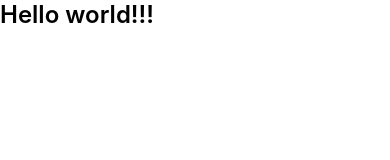
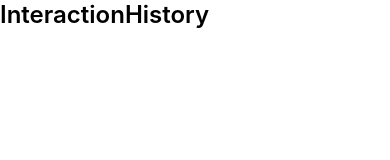
Before and after one commit to RushanCources/InteractionHistory, a React Native app in the folder interactio-history-rn/: screen / in a window 390 px wide. Shown: the top 160 px of the page. Built offline with nearby package versions, Linux system fonts and the light colour scheme.

Commit message:
test change & pr

```diff
--- a/interactio-history-rn/src/App.js
+++ b/interactio-history-rn/src/App.js
@@ -5,7 +5,7 @@ import {SafeAreaView, StyleSheet, Text,} from 'react-native';
 const App: () => Node = () => {
     return (
         <SafeAreaView>
-            <Text style={styles.sectionTitle}>Hello world!!!</Text>
+            <Text style={styles.sectionTitle}>InteractionHistory</Text>
         </SafeAreaView>
     );
 };
```
